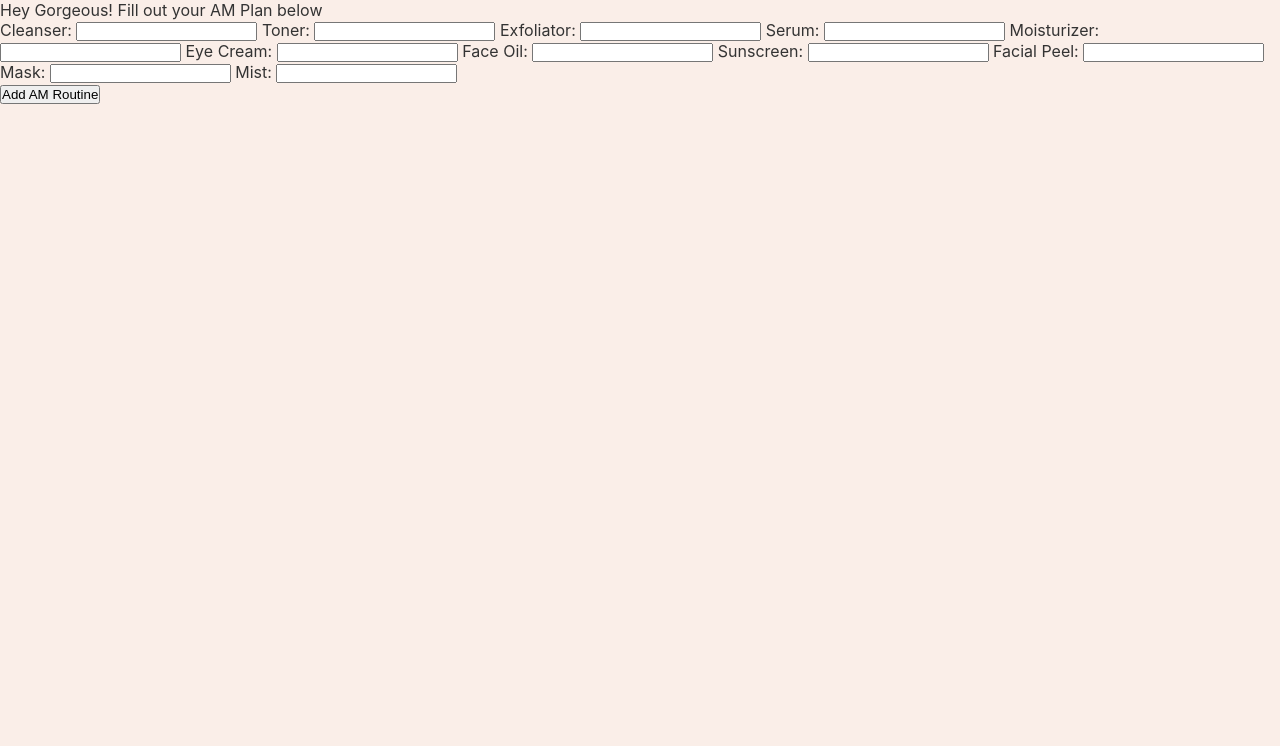
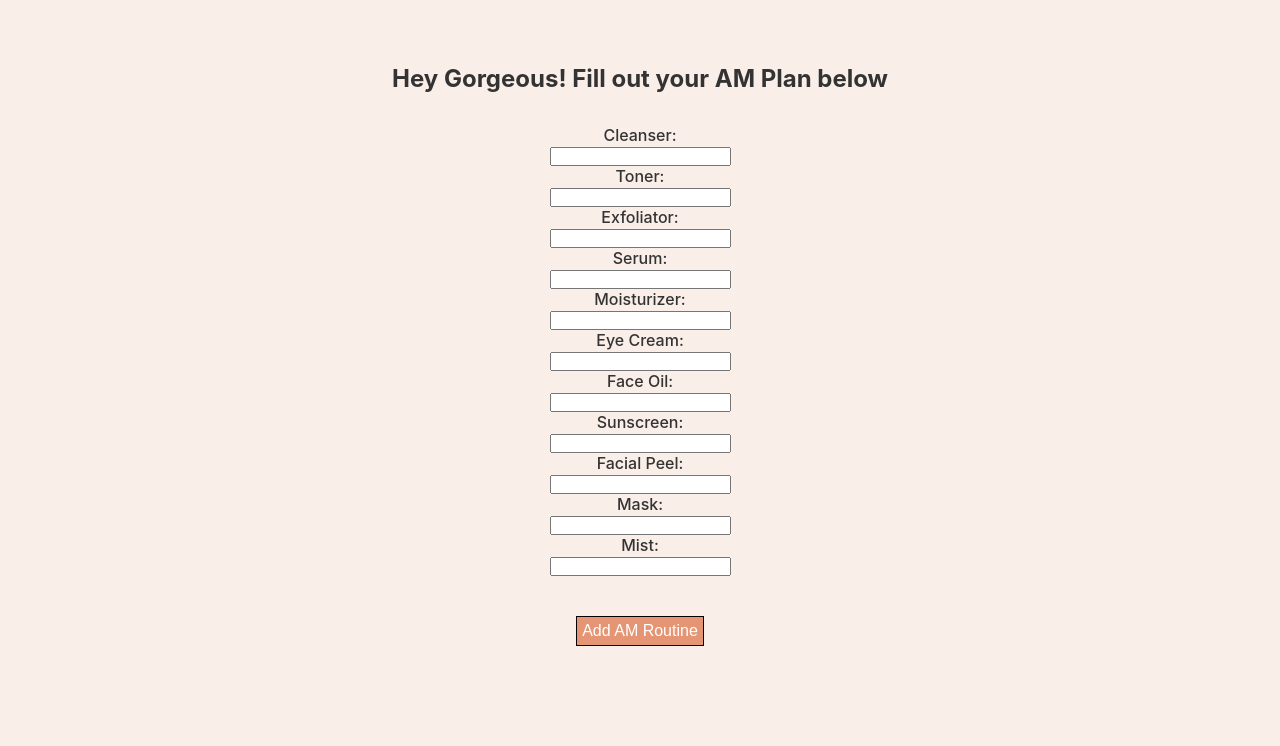
Before and after one commit to mish-a14/GlowUp, a Django app: page /morning/routine/add/form/ in a window 1280 px wide. Shown: the part 64-810 px from the top of the page. Before the commit the page ends 168 px from the top, so only its background shows below. Run offline with Django 3.2, Linux system fonts and the light colour scheme.

Commit message:
CSS for evening and morning routine done

```diff
--- a/main_app/static/css/base-style.css
+++ b/main_app/static/css/base-style.css
@@ -497,21 +534,53 @@ nav .logo {
   /* float: left; */
   text-align: center;
   font-weight: 500;
+  padding-top: 5%;
 }
+
+.amTitle{
+  text-align: center;
+  padding-bottom: 2.5%;
+}
+
+.amForm{
+  /* text-align: left; */
+  display:flex;
+  justify-content: space-evenly;
+  font-weight: 500;
+}
+
+.amBtn{
+  padding: 5px;
+  outline: none;
+  border: 1px solid black;
+  background-color: #e59573;
+  font-size: 16px;
+  color: white;
+}
+
 
 .pmContainer{
   /* border: 2px red solid; */
   width: 100%;
+  /* float: left; */
   text-align: center;
   font-weight: 500;
+  padding-top: 5%;
 }
 
-.amPmTitle{
+.pmTitle{
   text-align: center;
   padding-bottom: 2.5%;
 }
 
-.amPmBtn{
+.pmForm{
+  /* text-align: left; */
+  display:flex;
+  justify-content: space-evenly;
+  font-weight: 500;
+}
+
+.pmBtn{
   padding: 5px;
   outline: none;
   border: 1px solid black;
--- a/main_app/templates/morning_routine_form.html
+++ b/main_app/templates/morning_routine_form.html
@@ -1,26 +1,28 @@
 {% extends 'base.html' %}
 {% block content %}
 
-
-Hey Gorgeous! Fill out your AM Plan below
-<form method='POST' action='/morning/routine/submit/'>
-   {% csrf_token %}
-   Cleanser: <input name='cleanser' autocomplete="off"/>
-   Toner: <input name='toner' autocomplete="off"/>
-   Exfoliator: <input name='exfoliator' autocomplete="off"/>
-   Serum: <input name='serum' autocomplete="off"/>
-   Moisturizer: <input name='moisturizer' autocomplete="off"/>
-   Eye Cream: <input name='eye' autocomplete="off"/>
-   Face Oil: <input name='oil' autocomplete="off"/>
-   Sunscreen: <input name='sunscreen' autocomplete="off"/>
-   Facial Peel: <input name='peel' autocomplete="off"/>
-   Mask: <input name='mask' autocomplete="off"/>
-   Mist: <input name='mist' autocomplete="off"/>
-   <br>
-   <button type='submit'>Add AM Routine</button>
-
-</form>
-
+<div class="amContainer">
+   <h2 class="amTitle">Hey Gorgeous! Fill out your AM Plan below</h2>
+   <div class="amForm">
+      <form method='POST' action='/morning/routine/submit/'>
+         {% csrf_token %}
+         Cleanser: <br><input name='cleanser' autocomplete="off"/><br>
+         Toner: <br><input name='toner' autocomplete="off"/><br>
+         Exfoliator: <br><input name='exfoliator' autocomplete="off"/><br>
+         Serum:<br> <input name='serum' autocomplete="off"/><br>
+         Moisturizer:<br> <input name='moisturizer' autocomplete="off"/><br>
+         Eye Cream: <br><input name='eye' autocomplete="off"/><br>
+         Face Oil:<br> <input name='oil' autocomplete="off"/><br>
+         Sunscreen: <br><input name='sunscreen' autocomplete="off"/><br>
+         Facial Peel:<br> <input name='peel' autocomplete="off"/><br>
+         Mask: <br><input name='mask' autocomplete="off"/><br>
+         Mist: <br><input name='mist' autocomplete="off"/><br>
+         <br>
+         <br>
+         <button type='submit' class="amBtn">Add AM Routine</button>
+      </div>
+      </form>
+</div>
 
 
 {% endblock %}
```
Also changed, not shown: other parts of main_app/static/css/base-style.css (+44 -7 lines), main_app/templates/evening_routine.html (+9 -6 lines), main_app/templates/evening_routine_form.html (+21 -20 lines), main_app/templates/morning_routine.html (+9 -6 lines).
